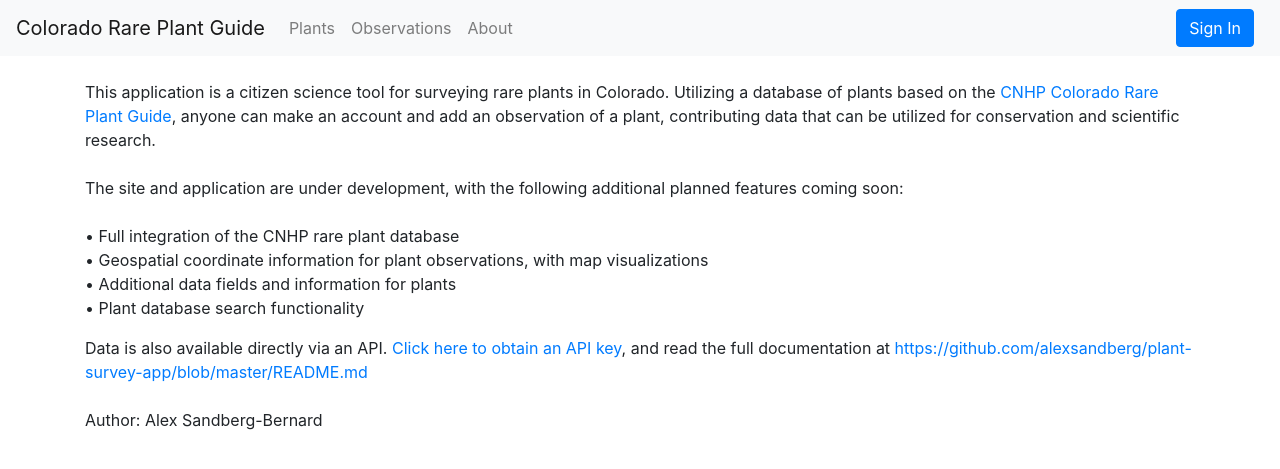
After one commit to alexsandberg/plant-survey-app, a Python web app: template templates/pages/about.html in a window 1280 px wide. The commit adds this page. Shown: the top 469 px of the page. Run offline with Jinja, Linux system fonts and the light colour scheme; the template is opened without the code that fills it, so the values that code supplies are empty; some libraries are stand-ins or nearby versions.

Commit message:
Add about page

```diff
--- a/app.py
+++ b/app.py
@@ -292,6 +292,11 @@ def create_app(test_config=None):
     def home():
 
         return redirect('plants')
+
+    @app.route('/about')
+    def about():
+
+        return render_template('/pages/about.html'), 200
 
     @app.route('/plants')
     def plants():
--- a/templates/layouts/main.html
+++ b/templates/layouts/main.html
@@ -35,7 +35,7 @@
                         <a class="nav-link" href="/observations">Observations</a>
                     </li>
                     <li class="nav-item">
-                        <a class="nav-link" href="#">About</a>
+                        <a class="nav-link" href="/about">About</a>
                     </li>
                 </ul>
                 <!-- <form class="form-inline my-2 my-lg-0">
--- /dev/null
+++ b/templates/pages/about.html
@@ -0,0 +1,27 @@
+{% extends 'layouts/main.html' %}
+{% block title %}Plants{% endblock %}
+{% block content %}
+<div class="container">
+    <div class="row justify-content-center">
+        <p>This application is a citizen science tool for surveying rare plants in Colorado. Utilizing a database of
+            plants based on the <a href="https://cnhp.colostate.edu/rareplants/list.asp?list=master"
+                target="_blank">CNHP Colorado
+                Rare Plant Guide</a>, anyone can make an account and add an observation of a plant, contributing data
+            that can be utilized for conservation and scientific research.<br><br>
+
+            The site and application are under development, with the following additional planned features coming
+            soon:<br><br>
+
+            • Full integration of the CNHP rare plant database<br>
+            • Geospatial coordinate information for plant observations, with map visualizations<br>
+            • Additional data fields and information for plants<br>
+            • Plant database search functionality </p>
+        <p>Data is also available directly via an API. <a href="/api/key">Click here to obtain an API key</a>, and read
+            the full documentation at <a href="https://github.com/alexsandberg/plant-survey-app/blob/master/README.md"
+                target="_blank">https://github.com/alexsandberg/plant-survey-app/blob/master/README.md</a><br><br>
+            Author: Alex Sandberg-Bernard
+        </p>
+
+    </div>
+</div>
+{% endblock %}
```
